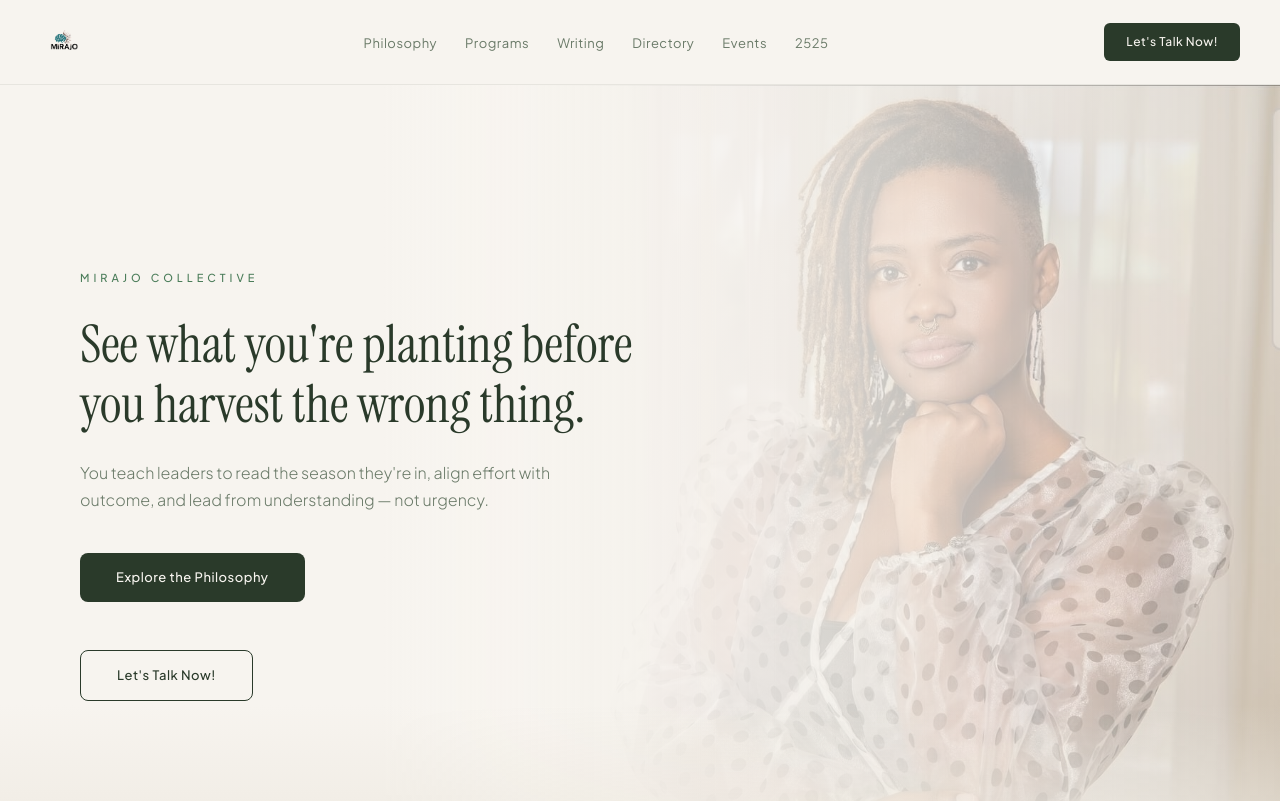
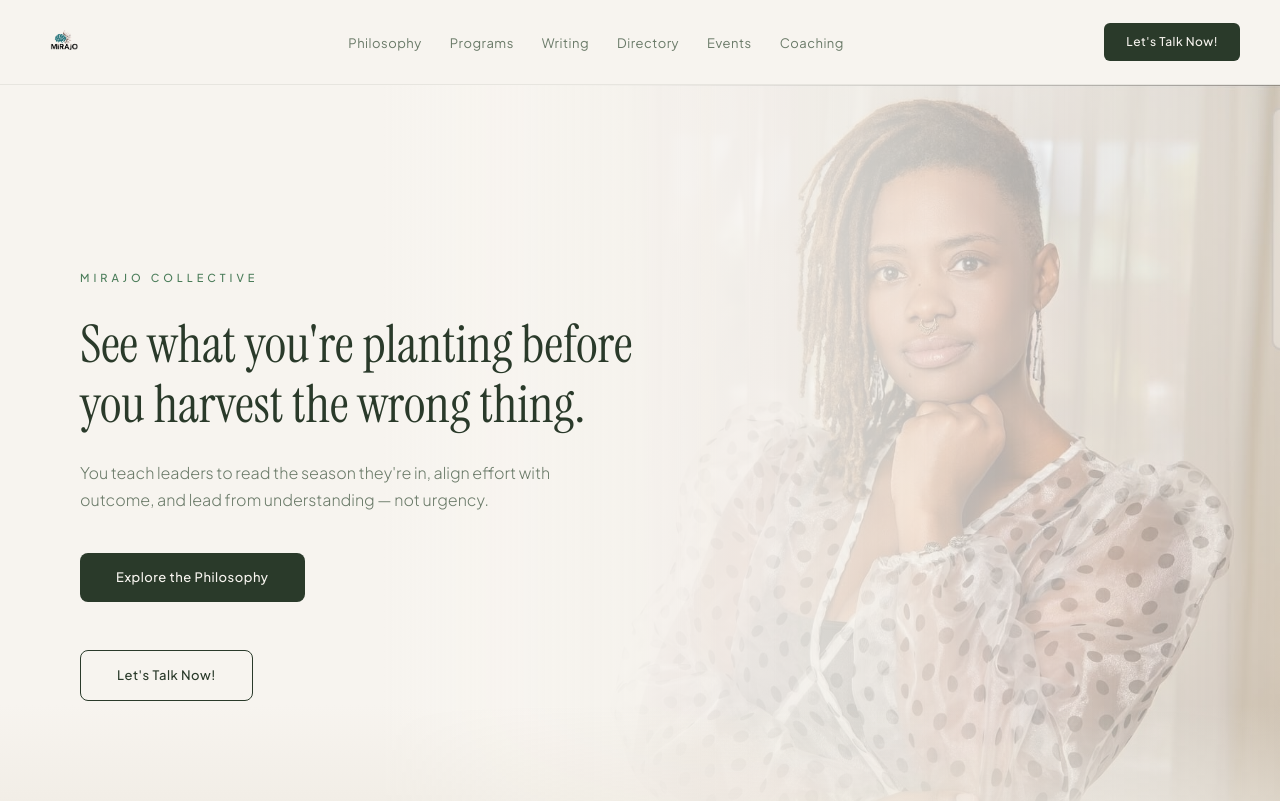
Before and after one commit to mirajocollective-bit/MiRAjO, a plain HTML site: page index.html in a window 1280 px wide. Shown: the top 801 px of the page. Drawn offline with nearby package versions, Linux system fonts and the light colour scheme; no server answers; a script that the page names is missing.

Commit message:
Update index.html
add coaching to menu

```diff
--- a/index.html
+++ b/index.html
@@ -889,7 +889,7 @@
     <li><a href="https://www.mirajoco.org/blog">Writing</a></li>
     <li><a href="https://www.mirajoco.org/search_results">Directory</a></li>
     <li><a href="https://www.mirajoco.org/events">Events</a></li>
-    <li><a href="https://25d25n.mirajoco.org/">2525</a></li>
+    <li><a href="https://www.mirajoco.org/coaching">Coaching</a></li>
   </ul>
 
   <div class="nav-cta-wrap">
```
